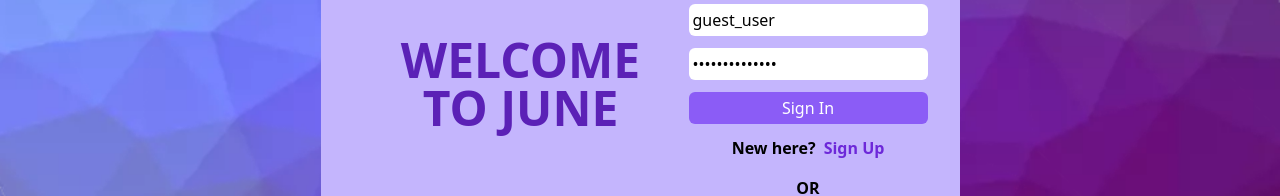
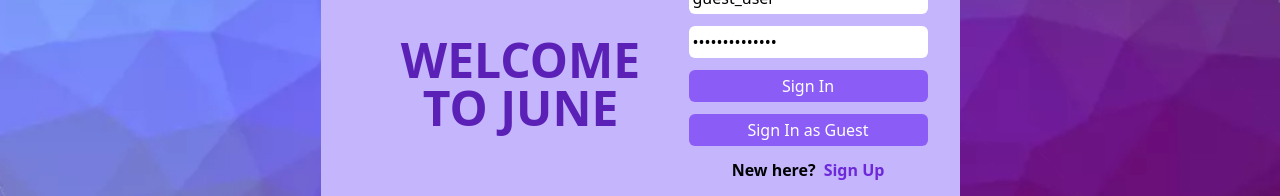
Before and after one commit to t-rex777/june, a React (Create React App) app in the folder packages/app/: page /signin in a window 1280 px wide. Shown: the part 316-512 px from the top of the page. Built offline with nearby package versions, Linux system fonts and the light colour scheme.

Commit message:
fix: personpage fetching data

```diff
--- a/packages/app/src/features/person/PersonPage.tsx
+++ b/packages/app/src/features/person/PersonPage.tsx
@@ -22,7 +22,7 @@ const Dashboard: React.FC = () => {
   const { LoaderComponent, setLoaderDisplay } = useLoader();
   const { personUsername } = useParams<paramsType>();
   const { person } = useSelector(selectPerson);
-  const { user } = useSelector(selectUser);
+  const { user, userStatus } = useSelector(selectUser);
   const dispatch = useAppDispatch();
 
   const [isFollowing, setIsFollowings] = useState(false);
@@ -31,21 +31,24 @@ const Dashboard: React.FC = () => {
     if(personUsername === user?.username){
       history.push("/user/dashboard")
     }
+    if(userStatus === "fetched_userdata"){
       (async () => {
         setLoaderDisplay("block");
         try {
           const res = await dispatch(getPerson(personUsername));
+          console.log(res)
          setLoaderDisplay("none");
         } catch (error) {
           console.log(error);
           setLoaderDisplay("none");
         }
       })();
+    }
 
     // return () => {
     //   source.cancel();
     // };
-  }, [dispatch,personUsername]);
+  }, [dispatch,personUsername,userStatus]);
 
   useEffect(() => {
     user &&
--- a/packages/app/src/features/userAuth/pages/Signin.tsx
+++ b/packages/app/src/features/userAuth/pages/Signin.tsx
@@ -131,12 +131,20 @@ const Signin: React.FC = () => {
               className="p-1 mb-3 rounded-md w-full"
             />
             <br />
-            <div className="flex justify-end">
+            <div className="flex flex-col justify-end">
               <button
                 type="submit"
+                name="userLogin"
                 className="w-full text-white p-1 rounded-md bg-purple-500 hover:bg-purple-400 "
               >
                 Sign In
+              </button>
+              <button
+                type="submit"
+                name="guestLogin"
+                className="w-full text-white p-1 mt-3 rounded-md bg-purple-500 hover:bg-purple-400 "
+              >
+                Sign In as Guest
               </button>
             </div>
             <p className="text-center font-bold mt-3">
```
Lines whose indentation alone changed are shown as unchanged.
